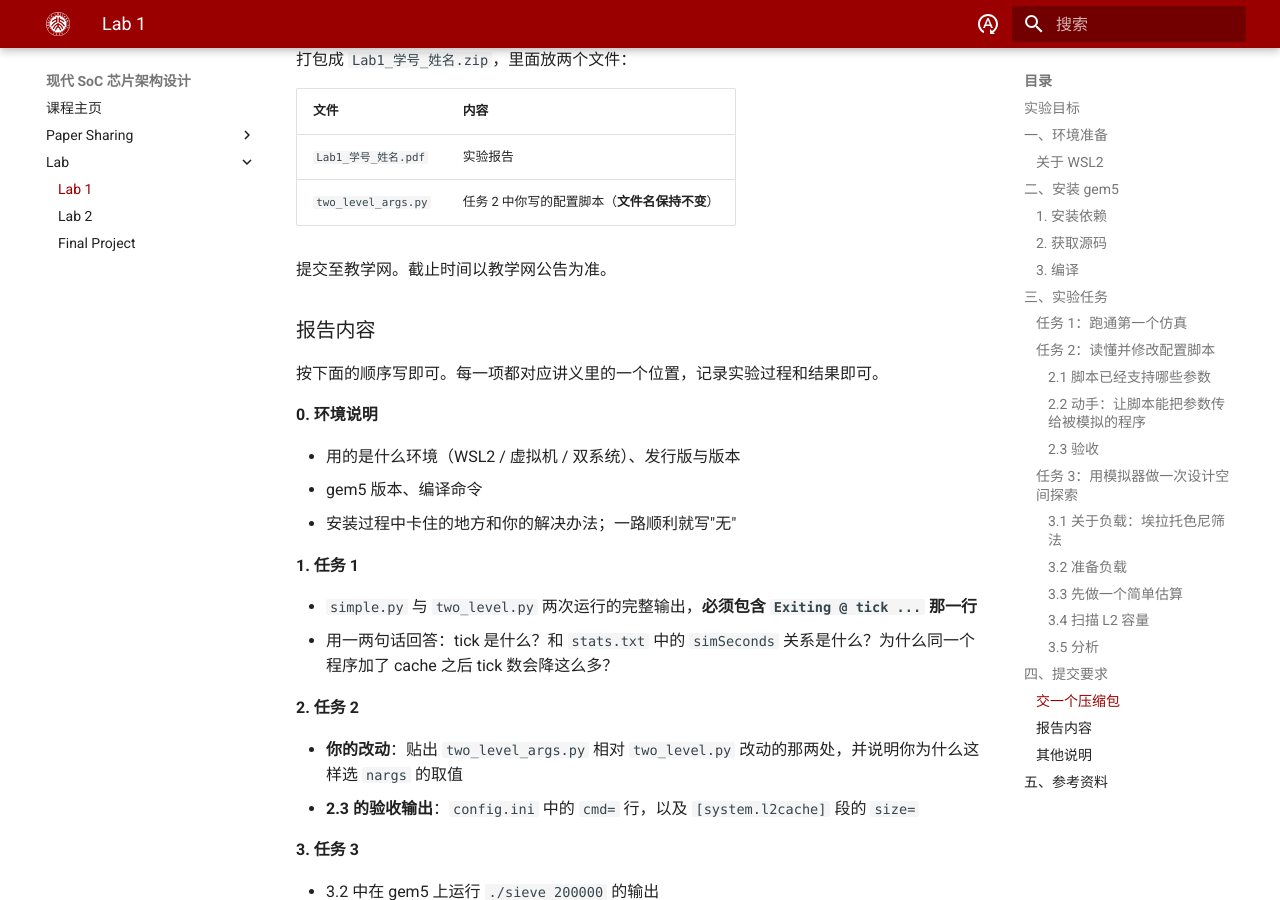
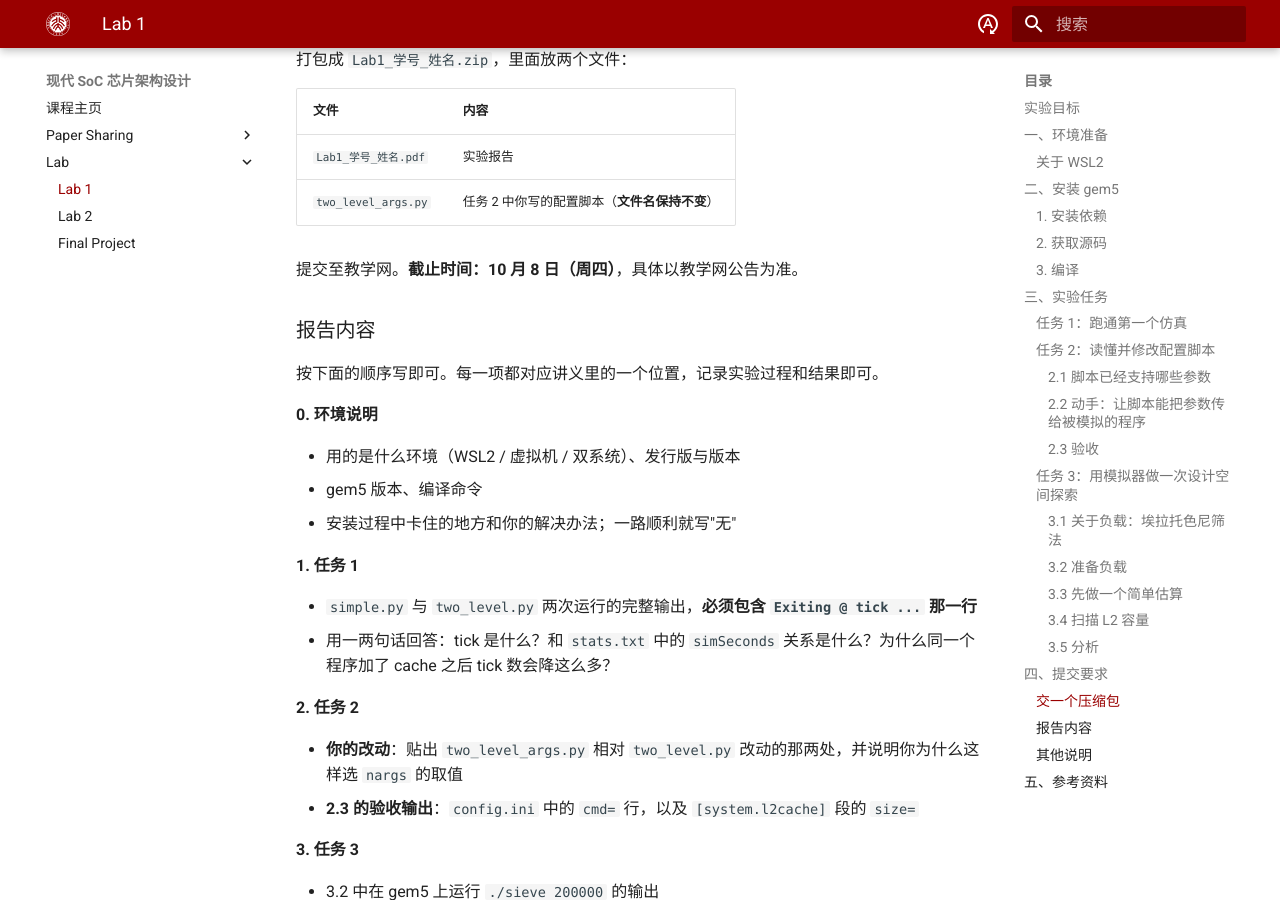
Before and after one commit to pku-pacific-lab-team/Course-Modern-SoC, an MkDocs documentation site: the page built from 2026-fall/lab/lab-1.md, in a window 1280 px wide and 900 px high, scrolled down 12774 px. Built offline with MkDocs 1.6.1 and Material for MkDocs 9.7.7, drawn with Linux system fonts in a browser that asks for light colours; some web fonts are replaced.

Commit message:
Lab 1：截止时间为 10 月 8 日（周四）
Co-Authored-By: Claude Code <noreply@anthropic.com>

```diff
--- a/2026-fall/lab/lab-1.md
+++ b/2026-fall/lab/lab-1.md
@@ -427,7 +427,7 @@ done
 | `Lab1_学号_姓名.pdf` | 实验报告 |
 | `two_level_args.py` | 任务 2 中你写的配置脚本（**文件名保持不变**） |
 
-提交至教学网。截止时间以教学网公告为准。
+提交至教学网。**截止时间：10 月 8 日（周四）**，具体以教学网公告为准。
 
 ### 报告内容
 
```
